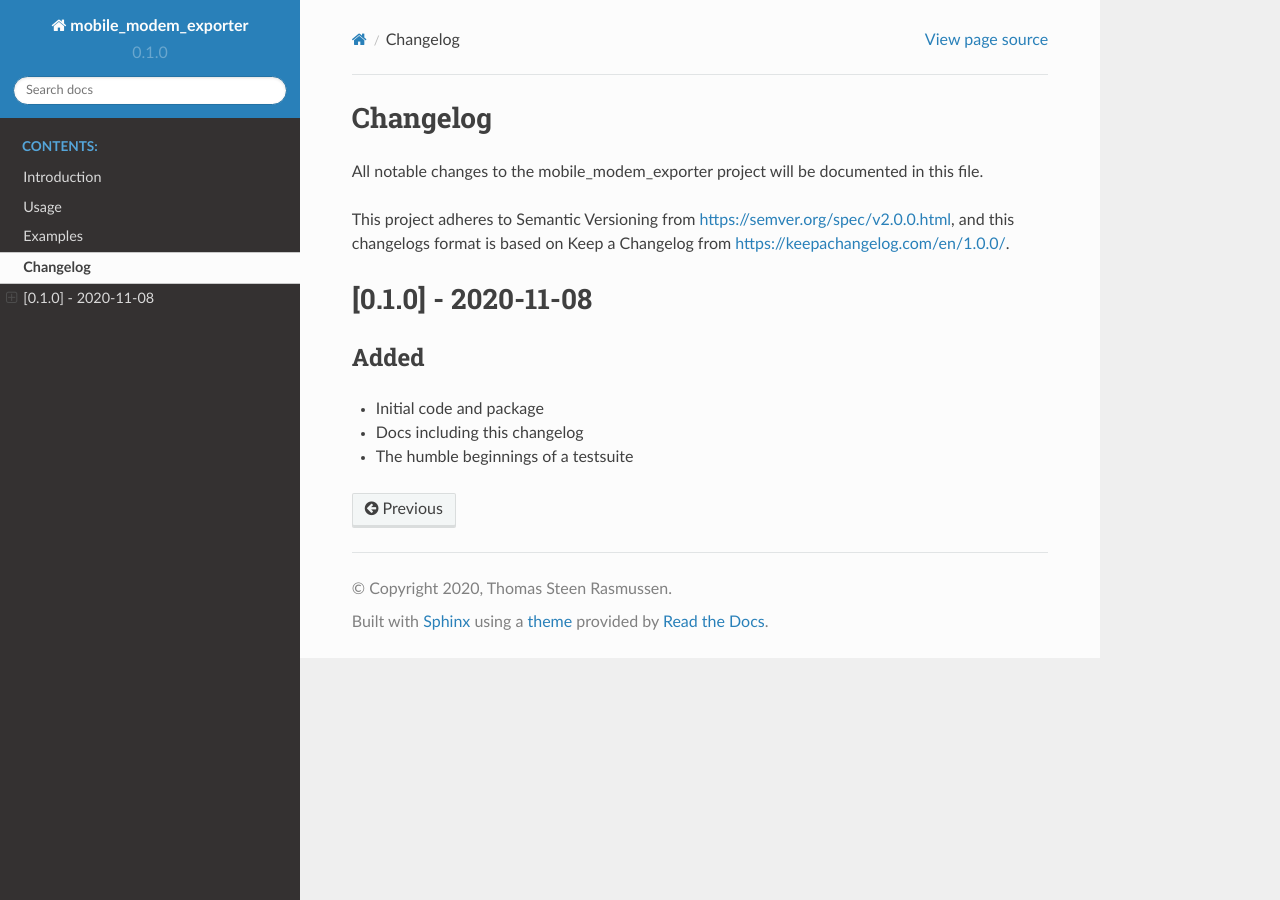
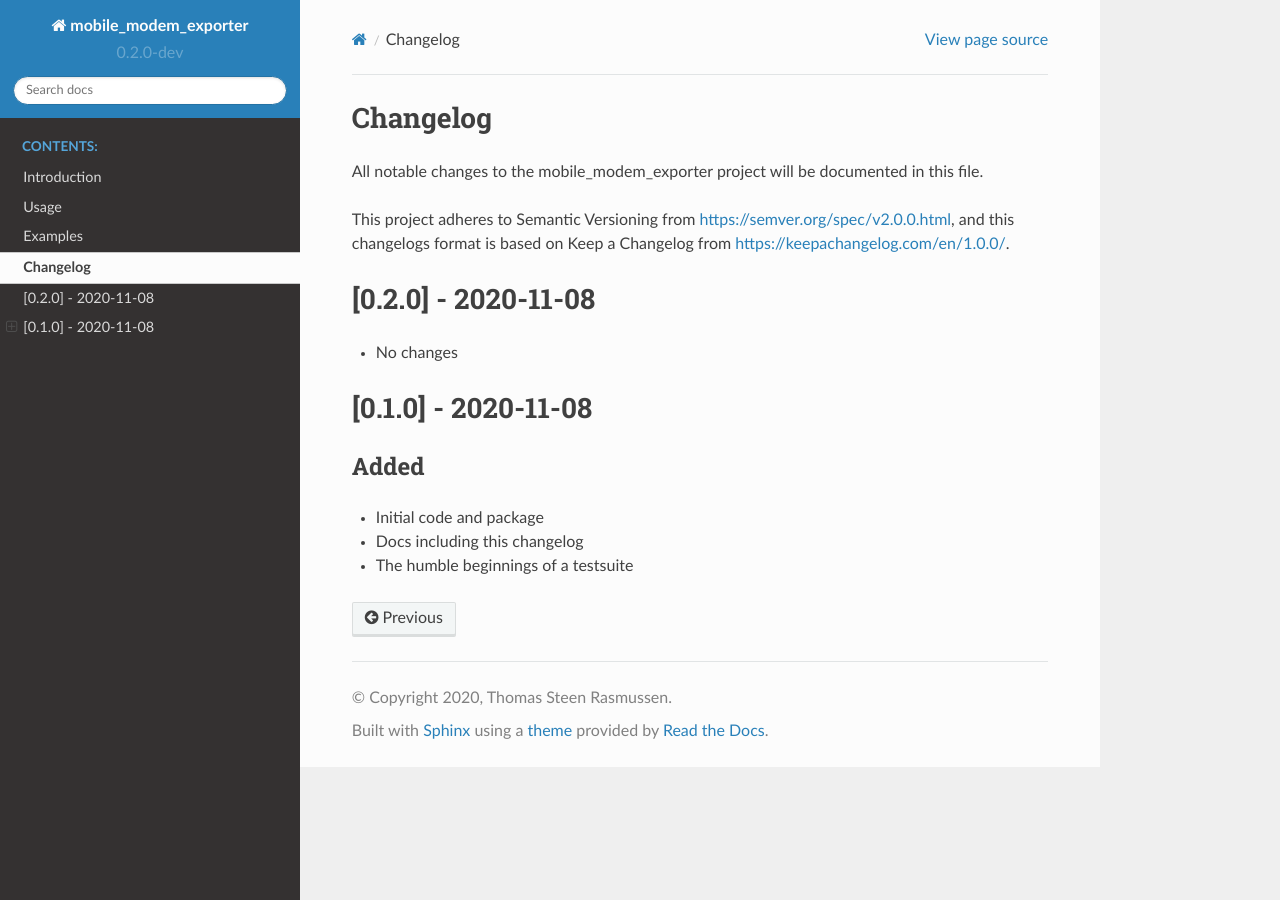
Before and after one commit to tykling/mobile_modem_exporter, a Sphinx documentation site: the page built from docs/changelog.rst, in a window 1280 px wide. Built offline with Sphinx 7.4.7 and the Read the Docs theme 2.0.0, drawn with Linux system fonts in a browser that asks for light colours.

Commit message:
back to dev, v0.2.0-dev

```diff
--- a/docs/changelog.rst
+++ b/docs/changelog.rst
@@ -4,6 +4,11 @@ All notable changes to the mobile_modem_exporter project will be documented in t
 
 This project adheres to Semantic Versioning from https://semver.org/spec/v2.0.0.html, and
 this changelogs format is based on Keep a Changelog from https://keepachangelog.com/en/1.0.0/.
+
+
+[0.2.0] - 2020-11-08
+====================
+- No changes
 
 
 [0.1.0] - 2020-11-08
--- a/docs/conf.py
+++ b/docs/conf.py
@@ -15,7 +15,7 @@ extensions = [
 templates_path = ["_templates"]
 exclude_patterns = ["_build", "Thumbs.db", ".DS_Store"]
 master_doc = "index"
-version = "0.1.0"
+version = "0.2.0-dev"
 html_theme = "sphinx_rtd_theme"
 html_theme_options = {"display_version": True}
 man_pages = [
--- a/docs/usage.rst
+++ b/docs/usage.rst
@@ -8,7 +8,7 @@ Until I get something better written here are the argparse usage instructions::
                                    [-s [SLEEP]] [-q] [-v]
                                    PROMPATH SERIALDEVICE [SERIALDEVICE ...]
 
-   mobile_modem_exporter version 0.1.0. Exports signal quality information
+   mobile_modem_exporter version 0.2.0-dev. Exports signal quality information
    for mobile modems. See the manpage or ReadTheDocs for more info.
 
    positional arguments:
--- a/setup.py
+++ b/setup.py
@@ -12,7 +12,7 @@ with open("README.md", "r") as fh:
 
 setuptools.setup(
     name="mobile_modem_exporter",
-    version="0.1.0",
+    version="0.2.0-dev",
     author="Thomas Steen Rasmussen",
     author_email="thomas@gibfest.dk",
     description="mobile_modem_exporter is a Prometheus exporter for mobile modems. It uses pySerial and pexpect to speak to the modems and prometheus_client to write to node_exporter textfile_collector path.",
```
Also changed, not shown: 1 other file.
